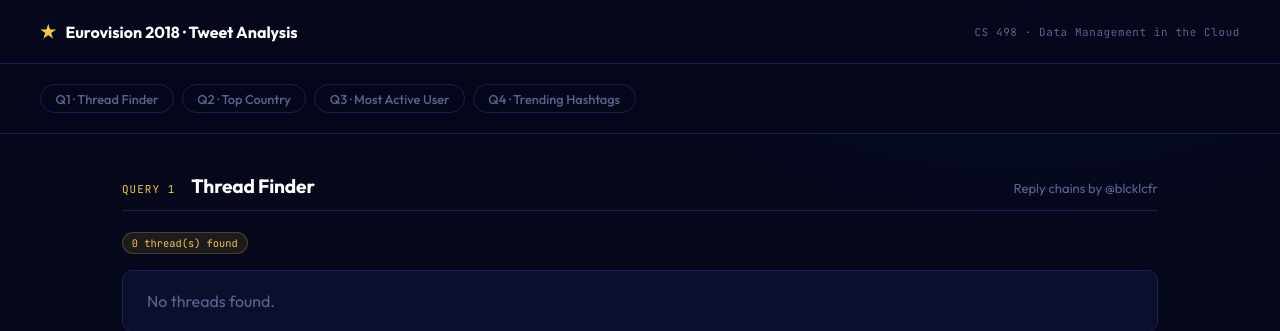
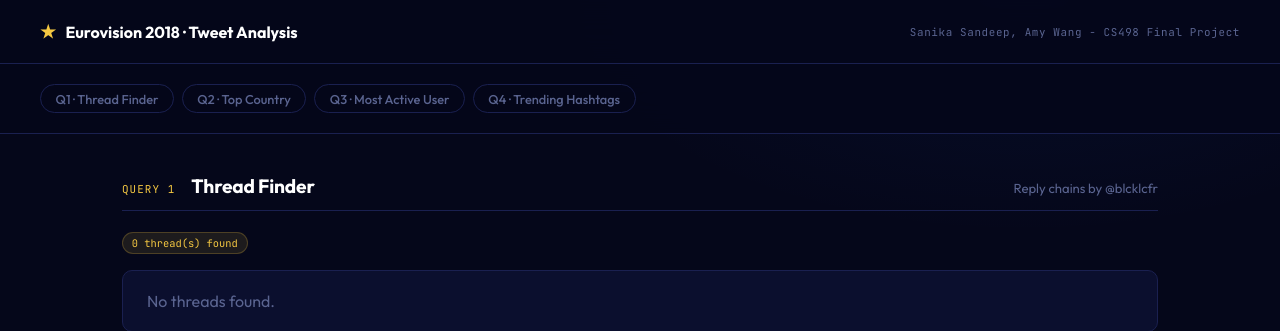
Before and after one commit to sanikasandeep/Eurovision-Data-Project---CS-498, a Flask app: page / in a window 1280 px wide. Shown: the top 331 px of the page. Run offline with Flask 3, Linux system fonts and the light colour scheme; data that the repository does not hold is empty.

Commit message:
Update project title in dashboard header

```diff
--- a/templates/dashboard.html
+++ b/templates/dashboard.html
@@ -343,7 +343,7 @@
     <div class="brand">
         <span class="star">★</span> Eurovision 2018 · Tweet Analysis
     </div>
-    <div class="header-meta">CS 498 · Data Management in the Cloud</div>
+    <div class="header-meta">Sanika Sandeep, Amy Wang - CS498 Final Project</div>
 </header>
 
 <div class="nav-pills">
```
